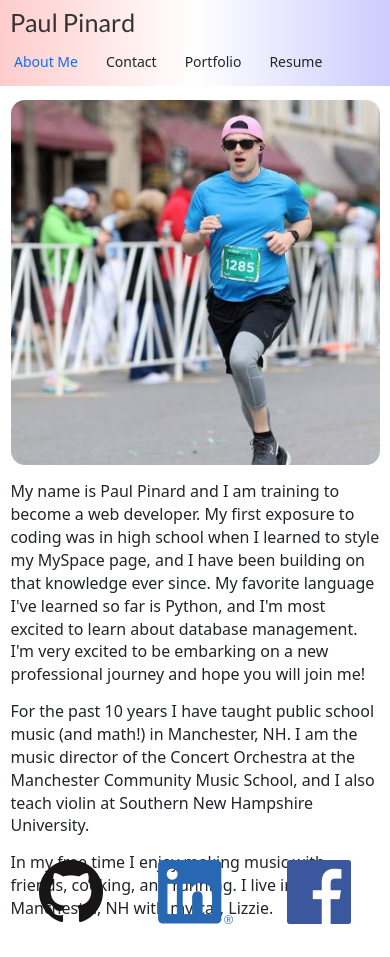
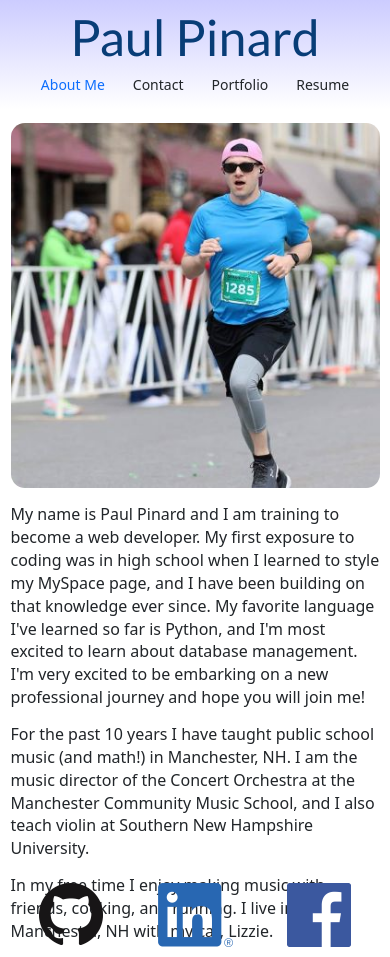
Before and after one commit to pikaypi/pinard-react-portfolio, a React (Create React App) app: page / in a window 390 px wide. Before the commit the page ends 934 px from the top, so only its background shows below. Built offline with nearby package versions, Linux system fonts and the light colour scheme.

Commit message:
update navbar styling and responsiveness

```diff
--- a/src/styles/Navbar.css
+++ b/src/styles/Navbar.css
@@ -1,12 +1,16 @@
 .navbar {
-    background-image: linear-gradient(to right, #fcc, white, #ccf);
-}
-
-.nav-tabs {
-    margin-bottom: 0px;
+    background-image: linear-gradient(to bottom, #ccf, white);
+    text-align: center;
 }
 
 .navbar h1 {
-    color: #333;
-    margin-left: 10px;
+    color: #083d77;
+    margin-left: 20px;
+    font-size: 50px;
 }
+
+@media screen and (max-width: 768px) {
+    .navbar h1, ul {
+        margin: auto;
+    }
+}
```
